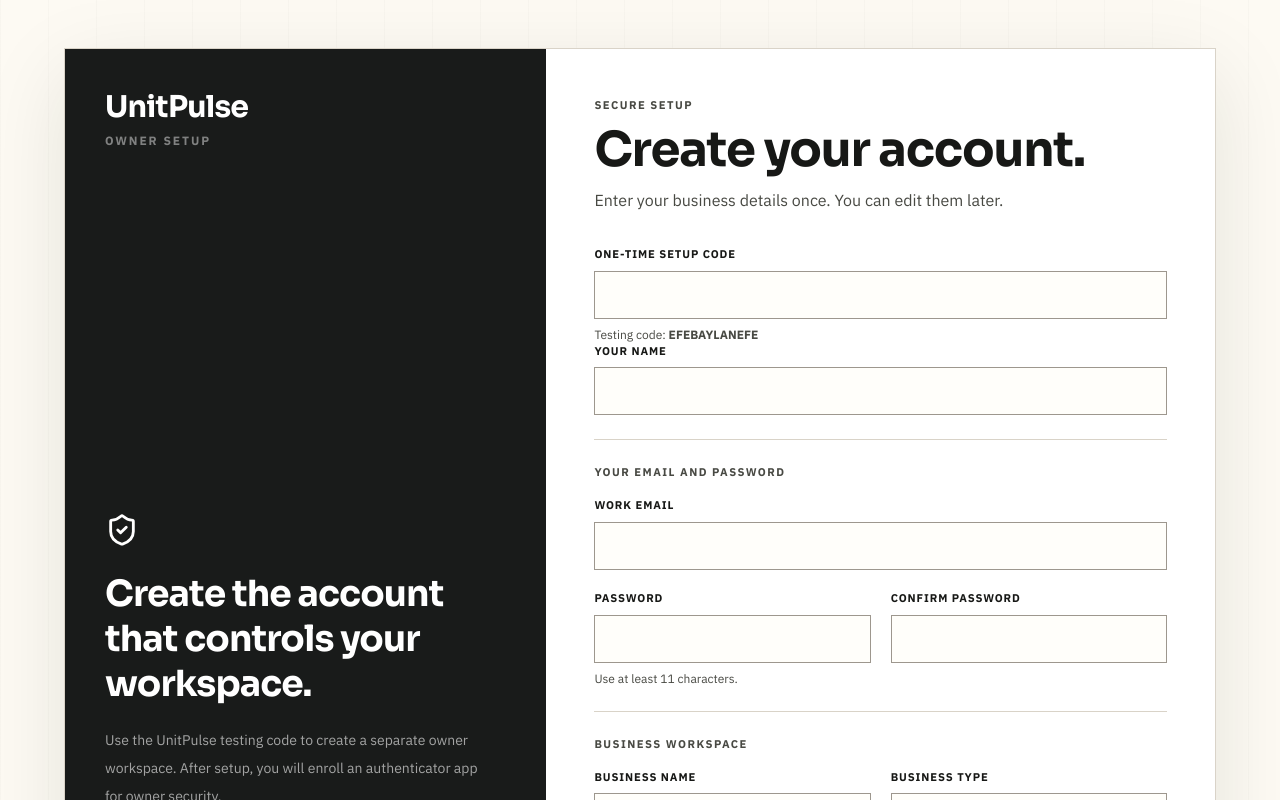
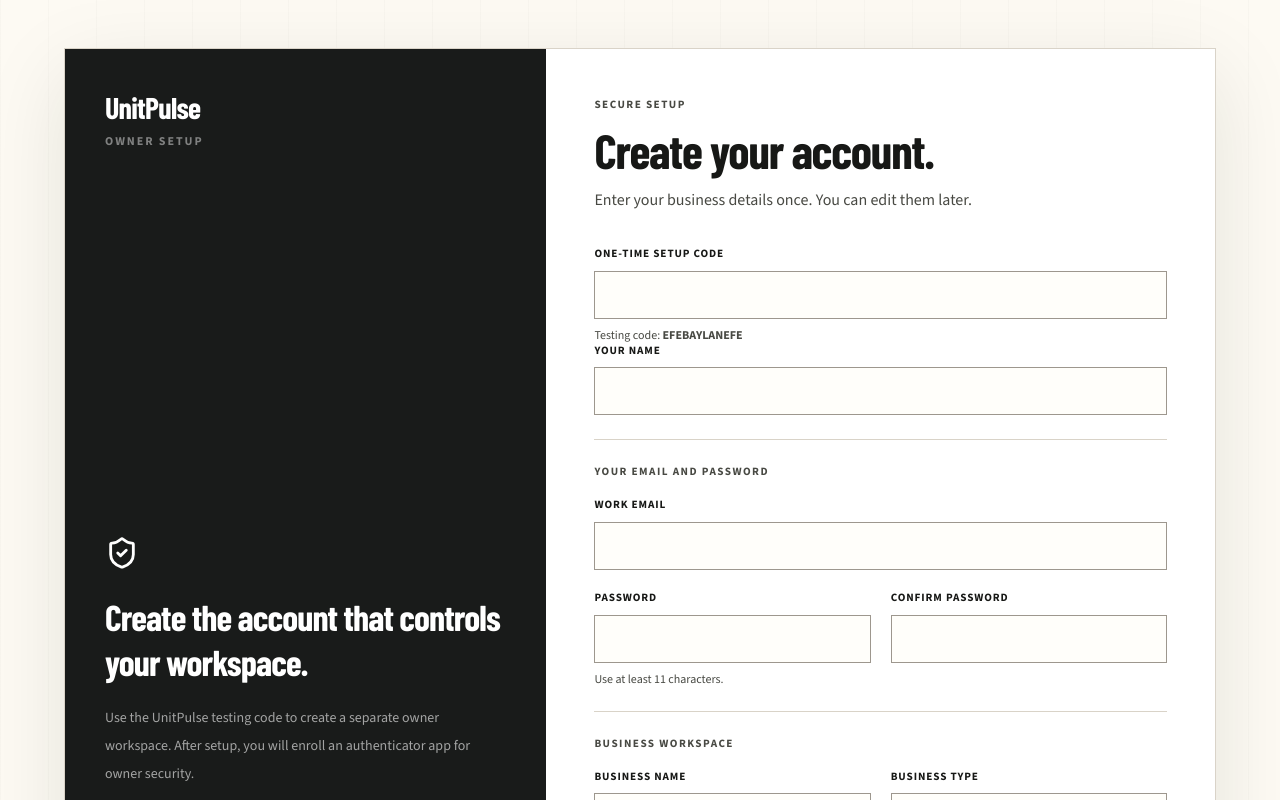
Before and after one commit to efe623/marginguard-preview, a Next.js app: page /sign-up in a window 1280 px wide. Shown: the top 800 px of the page. Built offline with nearby package versions, Linux system fonts and the light colour scheme; no server answers.

Commit message:
Refresh typography and simplify navigation

```diff
--- a/src/app/globals.css
+++ b/src/app/globals.css
@@ -82,6 +82,7 @@
 
 .font-display {
   font-family: var(--font-display), system-ui, sans-serif;
+  font-stretch: condensed;
 }
 
 .app-frame {
@@ -244,8 +245,8 @@
   font-family: var(--font-display), system-ui, sans-serif;
   font-size: clamp(2.6rem, 5vw, 5.3rem);
   font-weight: 700;
-  letter-spacing: -0.045em;
-  line-height: 0.94;
+  letter-spacing: -0.02em;
+  line-height: 0.9;
   margin: 0;
 }
 
@@ -253,7 +254,7 @@
   font-family: var(--font-display), system-ui, sans-serif;
   font-size: 1.75rem;
   font-weight: 650;
-  letter-spacing: -0.025em;
+  letter-spacing: -0.01em;
   line-height: 1.1;
   margin: 0;
 }
--- a/src/components/app-shell/app-shell.tsx
+++ b/src/components/app-shell/app-shell.tsx
@@ -18,7 +18,12 @@
       <main className="content-shell">
         <header className="app-topbar">
           <span className="app-topbar-label">UnitPulse workspace</span>
-          <div className="app-topbar-actions"><ActivityCenter items={activity} /></div>
+          <div className="app-topbar-actions">
+            <Link href="/settings" className="topbar-icon-button" aria-label="Settings">
+              <Settings size={19} />
+            </Link>
+            <ActivityCenter items={activity} />
+          </div>
         </header>
         <DemoBanner />
         {children}
@@ -27,3 +32,5 @@
     </div>
   );
 }
+import Link from "next/link";
+import { Settings } from "lucide-react";
--- a/src/components/app-shell/sidebar.tsx
+++ b/src/components/app-shell/sidebar.tsx
@@ -8,7 +8,6 @@
   FileText,
   LayoutDashboard,
   PieChart,
-  Settings,
 } from "lucide-react";
 import Link from "next/link";
 import { usePathname } from "next/navigation";
@@ -21,12 +20,8 @@
   { href: "/clients", label: "Clients", icon: Building2 },
   { href: "/calendar", label: "Calendar", icon: CalendarDays },
   { href: "/invoices", label: "Invoices", icon: FileText },
-  { href: "/reports", label: "Reports", icon: PieChart },
-  { href: "/settings", label: "Settings", icon: Settings }
+  { href: "/reports", label: "Reports", icon: PieChart }
 ];
-
-const primaryLinks = links.slice(0, 6);
-const manageLinks = links.slice(6);
 
 export function Sidebar({ user }: { user: { displayName: string; role: string } }) {
   const pathname = usePathname();
@@ -51,7 +46,7 @@
 
       <nav aria-label="Primary navigation" className="app-nav flex-1 px-3">
         <p className="app-nav-label px-3 pb-2">Workspace</p>
-        {primaryLinks.map(({ href, label, icon: Icon }) => {
+        {links.map(({ href, label, icon: Icon }) => {
           const active =
             pathname === href || (href !== "/dashboard" && pathname.startsWith(`${href}/`));
           return (
@@ -68,17 +63,6 @@
                 <span className="absolute left-0 top-1/2 size-1.5 -translate-y-1/2 rounded-full bg-[var(--signal)]" />
               ) : null}
               <Icon size={19} strokeWidth={1.7} />
-              <span>{label}</span>
-            </Link>
-          );
-        })}
-        <p className="app-nav-label mt-7 border-t border-white/10 px-3 pb-2 pt-6">Manage</p>
-        {manageLinks.map(({ href, label, icon: Icon }) => {
-          const active = pathname === href || pathname.startsWith(`${href}/`);
-          return (
-            <Link key={href} href={href} aria-current={active ? "page" : undefined} className={cn("relative flex min-h-11 items-center gap-3 px-3 text-[0.83rem] text-white/52 transition hover:text-white", active && "text-white")}>
-              {active ? <span className="absolute left-0 top-1/2 size-1.5 -translate-y-1/2 rounded-full bg-[var(--signal)]" /> : null}
-              <Icon size={18} strokeWidth={1.6} />
               <span>{label}</span>
             </Link>
           );
--- a/src/lib/fonts.ts
+++ b/src/lib/fonts.ts
@@ -1,13 +1,13 @@
-import { IBM_Plex_Sans, Sora } from "next/font/google";
+import { Barlow_Condensed, Source_Sans_3 } from "next/font/google";
 
-export const displayFont = Sora({
+export const displayFont = Barlow_Condensed({
   subsets: ["latin"],
   variable: "--font-display",
   display: "swap",
   weight: ["500", "600", "700"]
 });
 
-export const bodyFont = IBM_Plex_Sans({
+export const bodyFont = Source_Sans_3({
   subsets: ["latin"],
   variable: "--font-body",
   display: "swap",
```
